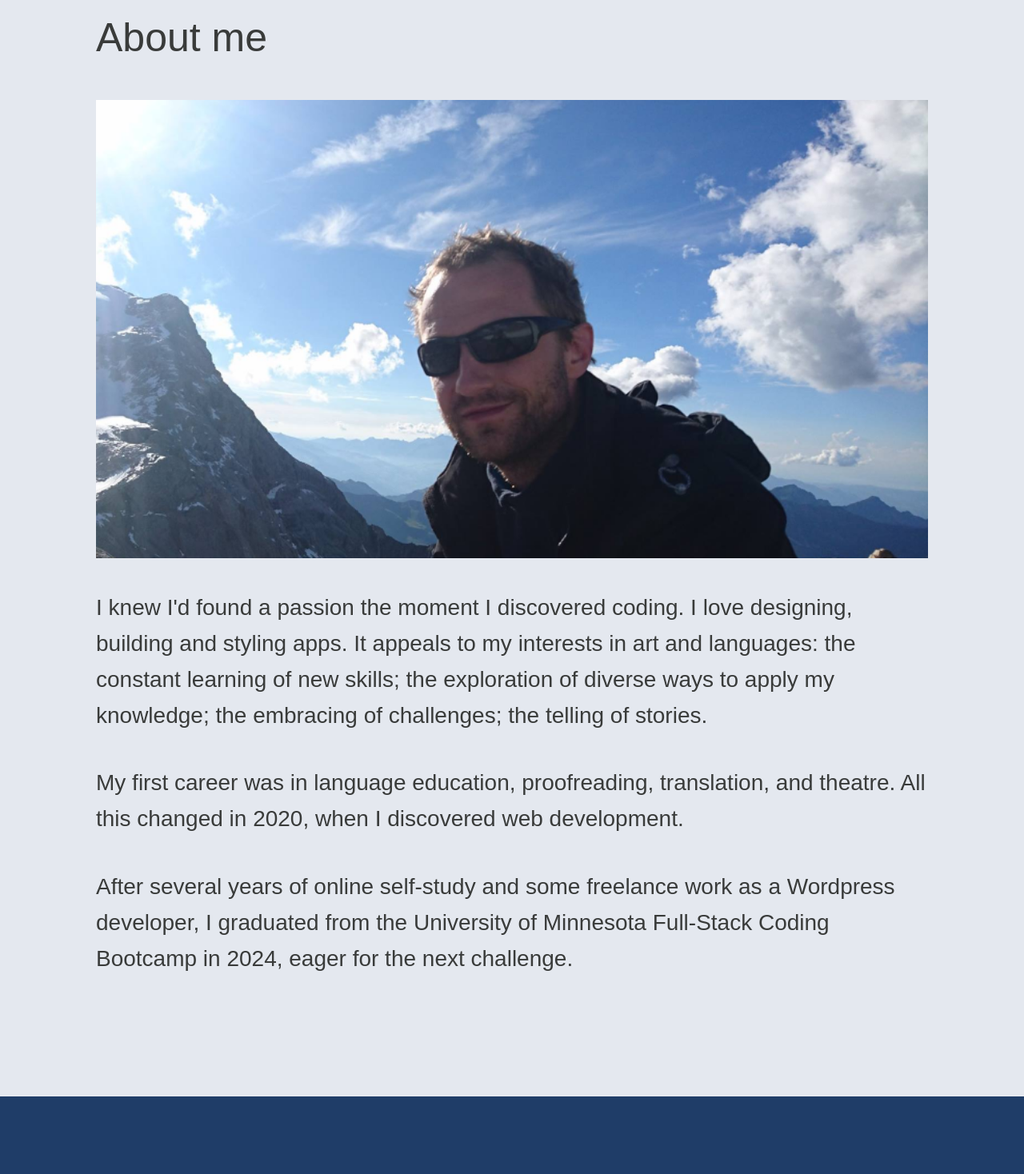
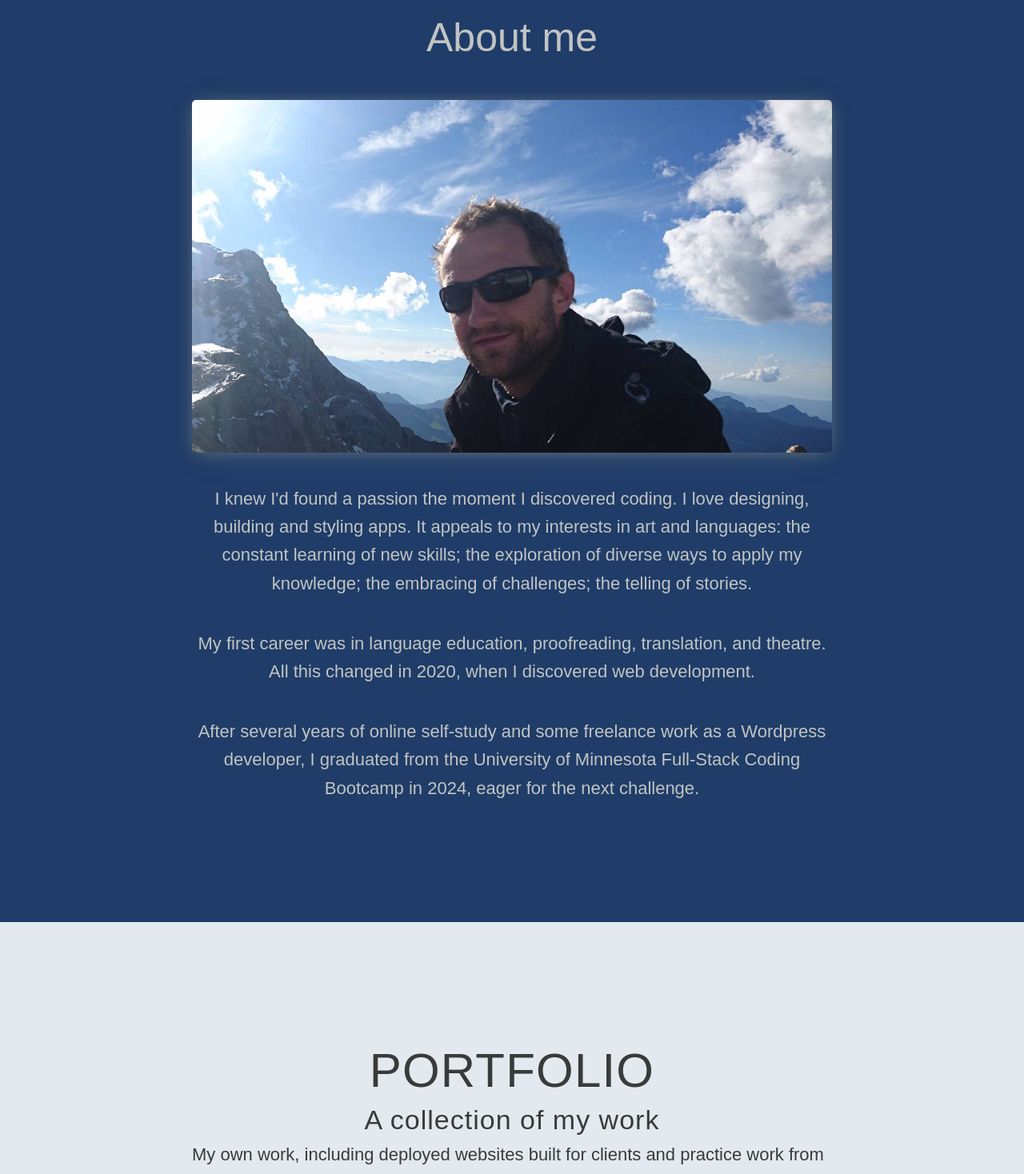
Before and after one commit to ag-bootcamp-umn/react-portfolio, a React (Vite) app: page / in a window 1280 px wide. Shown: the part 940-2408 px from the top of the page at 80% size. Built offline with nearby package versions, Linux system fonts and the light colour scheme.

Commit message:
tweaked container width, box-shadows, started reconfiguring projects. not actually tailwind in the end

```diff
--- a/src/components/About.jsx
+++ b/src/components/About.jsx
@@ -14,27 +14,26 @@ export default function About() {
 
   return (
     <>
-      <section className="page-section">
-        <div className="container">
-          <div className="row justify-content-center">
-            <article className="col-md-8 grid grid--gap text-center">
-              <h2 className="heading-2">About me</h2>
+      <section className="page-section page-section--blue">
+        <div className="container container--800">
+          <article className="grid grid--gap text-center">
+            <h2 className="heading-2 text-center">About me</h2>
             {!imgLoaded ? (
               <div>Loading...</div>
             ) : (
               <img
                 src={portrait}
                 alt="Portrait of Alex Geer in the mountains"
-                  className="card-img-top card-img-bottom"
+                className="radius"
               />
             )}
 
             <p>
-                I knew I'd found a passion the moment I discovered coding. I
-                love designing, building and styling apps. It appeals to my
-                interests in art and languages: the constant learning of new
-                skills; the exploration of diverse ways to apply my knowledge;
-                the embracing of challenges; the telling of stories.
+              I knew I'd found a passion the moment I discovered coding. I love
+              designing, building and styling apps. It appeals to my interests
+              in art and languages: the constant learning of new skills; the
+              exploration of diverse ways to apply my knowledge; the embracing
+              of challenges; the telling of stories.
             </p>
             <p>
               My first career was in language education, proofreading,
@@ -49,7 +48,6 @@ export default function About() {
             </p>
           </article>
         </div>
-        </div>
       </section>
     </>
   );
--- a/src/components/Portfolio.jsx
+++ b/src/components/Portfolio.jsx
@@ -6,10 +6,10 @@ export default function Portfolio() {
   if (!projectData.length) return <></>;
   return (
     <>
-      <section className="page-section page-section--blue">
-        <div className="container">
-          <h1 className="heading-1">Portfolio</h1>
-          <h3 className="heading-3">A collection of my work</h3>
+      <section className="page-section">
+        <div className="container container--800 padding-bottom">
+          <h1 className="heading-1 text-center">Portfolio</h1>
+          <h3 className="heading-3 text-center">A collection of my work</h3>
           <p>
             My own work, including deployed websites built for clients and
             practice work from my online courses and the full-stack coding
--- a/src/components/Project.jsx
+++ b/src/components/Project.jsx
@@ -16,7 +16,7 @@ export default function Project({ project }) {
 
   return (
     <>
-      <div className="col-md-6 col-lg-4 project">
+      <div className="project radius">
         {!imgLoaded ? (
           <div>Loading...</div>
         ) : (
@@ -32,7 +32,7 @@ export default function Project({ project }) {
           </div>
           {project.stack && (
             <div className="project__stack">
-              <h4>Stack:</h4>
+              {/* <h4>Stack:</h4> */}
               <ul>
                 {project.stack.map((stackItem) => (
                   <li>{stackItem}</li>
--- a/src/styles/abstracts/_variables.scss
+++ b/src/styles/abstracts/_variables.scss
@@ -25,14 +25,20 @@ $font-mono: monospace;
 $default-font-size: 2rem;
 
 $font-dark: $color-grey-dark;
-$font-light: $color-2;
+$font-light: $color-grey-light;
 $font-nav: $color-1-light;
 $font-warning: $color-3;
 
-$imgShadow: 0 0.5rem 1rem rgba(#222222, 0.5);
-$shadow-light-w: rgba(#5a5a5a, 0.5) 0px 0.8rem 2.4rem;
-$shadow-light: rgba(0, 0, 0, 0.1) 0px 4px 6px -1px,
-  rgba(0, 0, 0, 0.06) 0px 2px 4px -1px;
+$shadow-medium: rgba($color-grey-dark, 0.5) 0px 0.8rem 2.4rem;
+
+$shadow-dark: 0 20px 25px -5px rgba($color-grey-dark, 0.5),
+  0 8px 10px -6px rgba($color-grey-dark, 0.5);
+
+// $shadow-light: 0 20px 25px -5px rgba($color-white, 0.5),
+//   0 8px 10px -6px rgba($color-white, 0.5);
+
+$shadow-light: 0 0.5rem 2.5rem -0.5rem rgba($color-grey-medium, 0.5),
+  0 0 2rem -0.6rem rgba($color-grey-medium, 0.5);
 
 $hero-gradient: linear-gradient(
   to right,
@@ -41,9 +47,9 @@ $hero-gradient: linear-gradient(
 );
 
 $project-gradient: linear-gradient(
-  to right,
-  rgba($color-grey-light, 0.95),
-  rgba($color-grey-light, 0.95)
+  to right top,
+  rgba($color-1-dark, 0.95),
+  rgba($color-1, 0.95)
 );
 
 $project-box-gradient: linear-gradient(
@@ -58,11 +64,3 @@ $project-box-gradient: linear-gradient(
 // $bp-medium: 50em; // 800px
 // $bp-small: 37.5em; // 600
 // $bp-xs: 31.25em; // 500px
-
-/* CSS HEX */
-// --bice-blue: #2e6ea2;
-// --indigo-dye: #1c4d71;
-// --jet: #2b2e32;
-// --amaranth-purple: #a63446;
-// --vanilla: #F6EFA6;
-// --india-green: #358600;
--- a/src/styles/base/_base.scss
+++ b/src/styles/base/_base.scss
@@ -33,11 +33,11 @@ body {
   }
 }
 
-figure {
-  border-radius: 4px;
-  overflow: hidden;
-  box-shadow: v.$imgShadow;
-}
+// figure {
+//   border-radius: 4px;
+//   overflow: hidden;
+//   box-shadow: v.$imgShadow;
+// }
 
 img,
 figure > img {
--- a/src/styles/base/_typography.scss
+++ b/src/styles/base/_typography.scss
@@ -66,10 +66,10 @@ body {
 }
 
 p {
-  font-size: 2.5rem;
+  font-size: 2rem;
 
-  @include m.bp-lg {
-    font-size: 2.8rem;
+  @include m.bp-xl {
+    font-size: 2.2rem;
   }
 }
 
--- a/src/styles/base/_utilities.scss
+++ b/src/styles/base/_utilities.scss
@@ -1,8 +1,24 @@
-.u-overflow-hidden {
+.justify-center {
+  justify-self: center;
+}
+
+.overflow-hidden {
   overflow: hidden;
 }
 
-.u-resize-animation-stopper * {
+.padding-bottom {
+  padding-bottom: 5rem;
+}
+
+.radius {
+  border-radius: 0.5rem;
+}
+
+.resize-animation-stopper * {
   animation: none !important;
   transition: none !important;
 }
+
+.text-center {
+  text-align: center;
+}
--- a/src/styles/components/_project.scss
+++ b/src/styles/components/_project.scss
@@ -4,17 +4,12 @@
 .project {
   max-width: 60rem;
   position: relative;
-  // display: grid;
-  // grid-template-columns: 1fr;
-  // grid-template-rows: repeat(3, min-content);
-  // justify-items: center;
-  // gap: 1.5rem;
-  color: v.$color-black-2;
-  border-radius: 0.5rem;
+  color: v.$font-light;
   overflow: hidden;
+  box-shadow: v.$shadow-dark;
 
   &__cover {
-    opacity: 0;
+    // opacity: 0;
     transition: opacity 0.3s;
     position: absolute;
     top: 0;
--- a/src/styles/layout/_container.scss
+++ b/src/styles/layout/_container.scss
@@ -2,4 +2,8 @@
   width: 95%;
   max-width: 104rem;
   margin: 0 auto;
+
+  &--800 {
+    max-width: 80rem;
+  }
 }
--- a/src/styles/layout/_page-section.scss
+++ b/src/styles/layout/_page-section.scss
@@ -9,7 +9,11 @@
 
   &--blue {
     background: v.$color-1-dark;
-    color: v.$color-grey-light;
+    color: v.$font-light;
+
+    & img {
+      box-shadow: v.$shadow-light;
+    }
   }
 
   &--grey {
```
Lines whose indentation alone changed are shown as unchanged.
